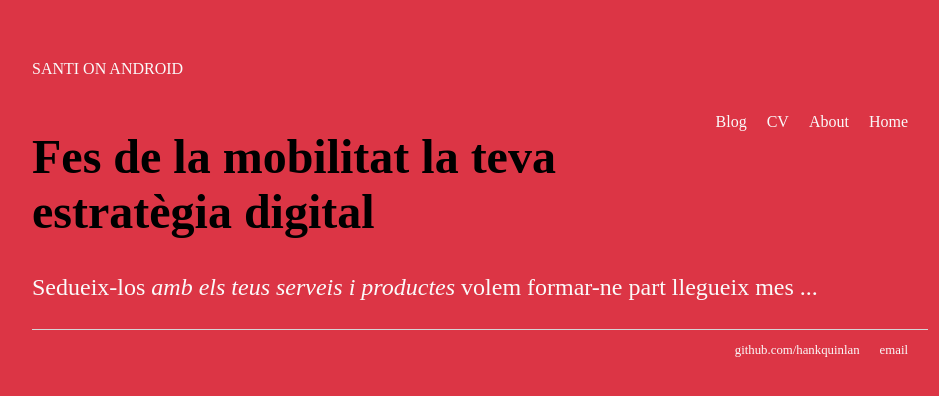
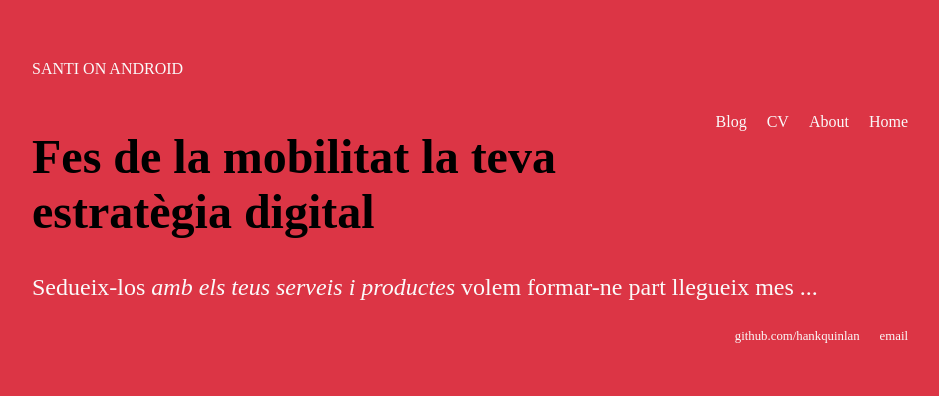
Before and after one commit to SantiOnAndroid/SantiOnAndroid.github.io, a Jekyll site: the page built from index.html, in a window 1280 px wide. Shown: the top 396 px of the page, without its empty margins (160-1099 px from the left). Built offline with Jekyll 4.4.1, drawn with Linux system fonts in a browser that asks for light colours; some web fonts are replaced.

```diff
--- a/css/main.css
+++ b/css/main.css
@@ -1,7 +1,5 @@
 
-https{
-@import url(//db.onlinewebfonts.com/c/4aa3e37e571255737e5e6d4e9d9770a5?family=Rockwell);
-}
+
 
 
 body {
@@ -9,7 +7,7 @@
     width: 70%;
 
     background: #dc3545;
-    transition: 100ms;
+    transition: 10ms;
 
 
 }
@@ -33,7 +31,7 @@
     margin-right: 20px;
     float: right;
     fill: #fafafa;
-    background: #dc3545;
+    background: inherit;
 }
 a {
     text-decoration: none;
@@ -52,7 +50,7 @@
     color: #fafafa;
 }
 footer {
-    border-top: 1px solid #d5d5d5;
+    border-top: 1px solid inherit;
     font-size: .8em;
 }
 
```
